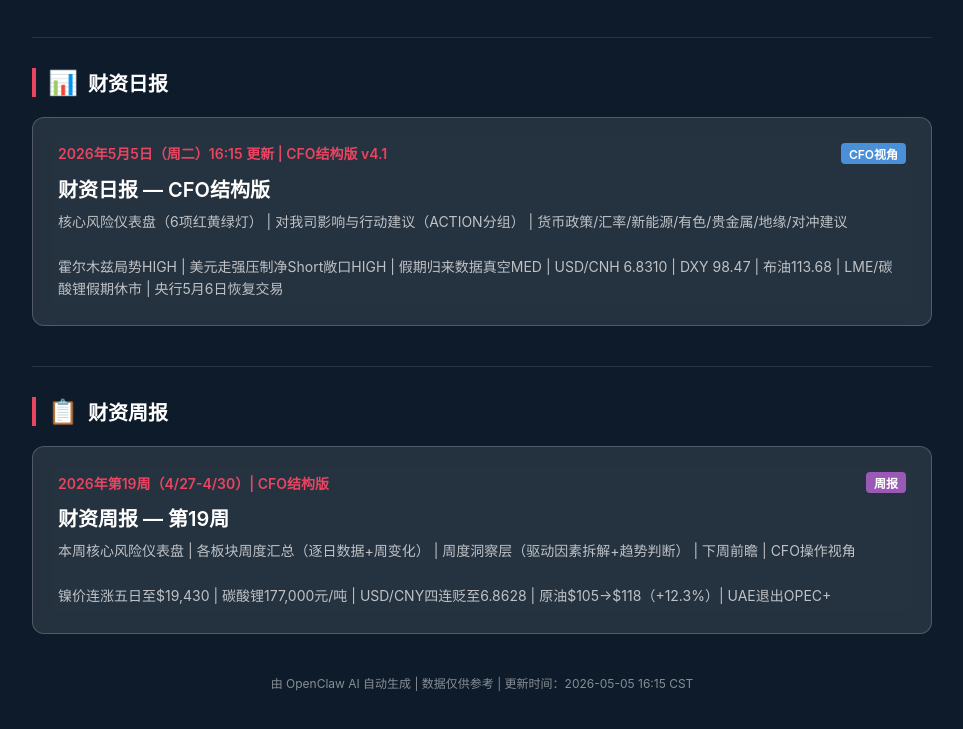
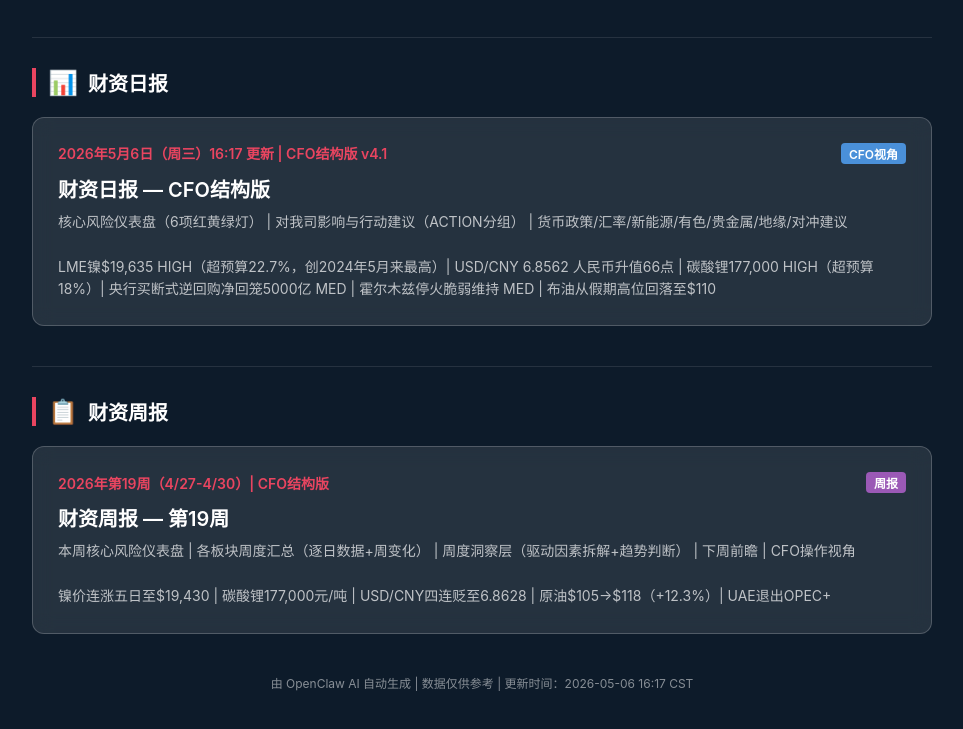
Before and after one commit to qinzheng1983/pre-market-dashboard, a plain HTML site: page dashboard.html in a window 1280 px wide. Shown: the part 377-1106 px from the top of the page, without its empty margins (158-1121 px from the left). Drawn offline with Linux system fonts and the light colour scheme.

Commit message:
Update dashboard to 2026-05-06 finance daily

```diff
--- a/dashboard.html
+++ b/dashboard.html
@@ -141,13 +141,13 @@
             <span style="font-size:24px">&#128202;</span>
             财资日报
         </div>
-        <a href="finance-daily/20260505.html" class="report-card">
+        <a href="finance-daily/20260506.html" class="report-card">
             <div class="date">
-                <span>2026年5月5日（周二）16:15 更新 | CFO结构版 v4.1</span>
+                <span>2026年5月6日（周三）16:17 更新 | CFO结构版 v4.1</span>
                 <span class="badge-cfo">CFO视角</span>
             </div>
             <div class="title">财资日报 — CFO结构版</div>
-            <div class="desc">核心风险仪表盘（6项红黄绿灯） | 对我司影响与行动建议（ACTION分组） | 货币政策/汇率/新能源/有色/贵金属/地缘/对冲建议<br><br>霍尔木兹局势HIGH | 美元走强压制净Short敞口HIGH | 假期归来数据真空MED | USD/CNH 6.8310 | DXY 98.47 | 布油113.68 | LME/碳酸锂假期休市 | 央行5月6日恢复交易</div>
+            <div class="desc">核心风险仪表盘（6项红黄绿灯） | 对我司影响与行动建议（ACTION分组） | 货币政策/汇率/新能源/有色/贵金属/地缘/对冲建议<br><br>LME镍$19,635 HIGH（超预算22.7%，创2024年5月来最高）| USD/CNY 6.8562 人民币升值66点 | 碳酸锂177,000 HIGH（超预算18%）| 央行买断式逆回购净回笼5000亿 MED | 霍尔木兹停火脆弱维持 MED | 布油从假期高位回落至$110</div>
         </a>
     </div>
 
@@ -169,7 +169,7 @@
     </div>
 
     <div class="footer">
-        由 OpenClaw AI 自动生成 | 数据仅供参考 | 更新时间：2026-05-05 16:15 CST
+        由 OpenClaw AI 自动生成 | 数据仅供参考 | 更新时间：2026-05-06 16:17 CST
     </div>
 </body>
 </html>
```
